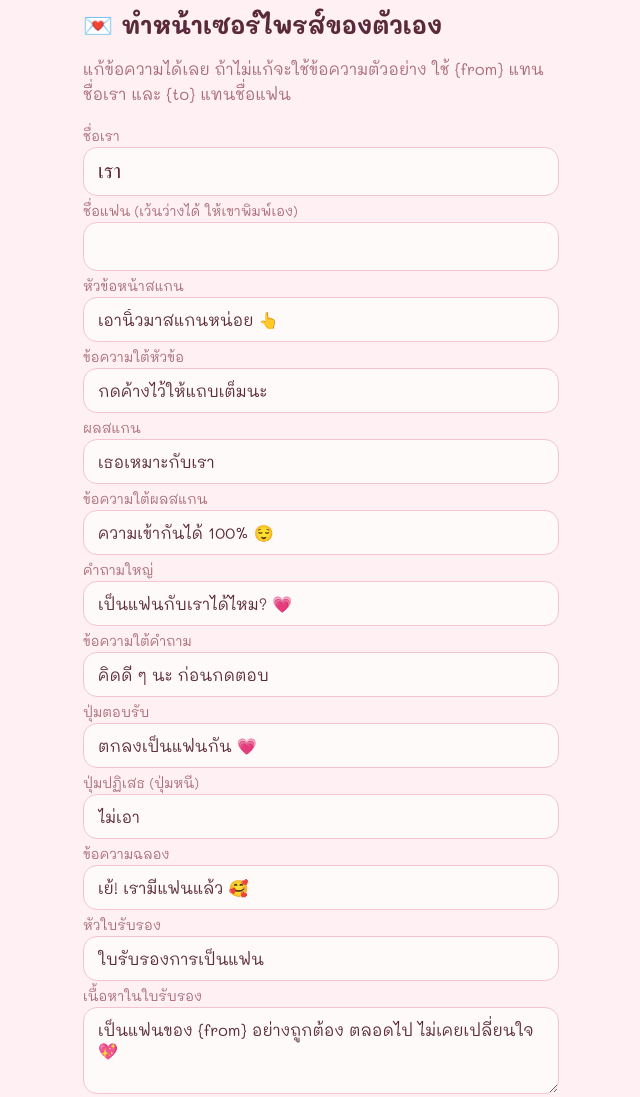
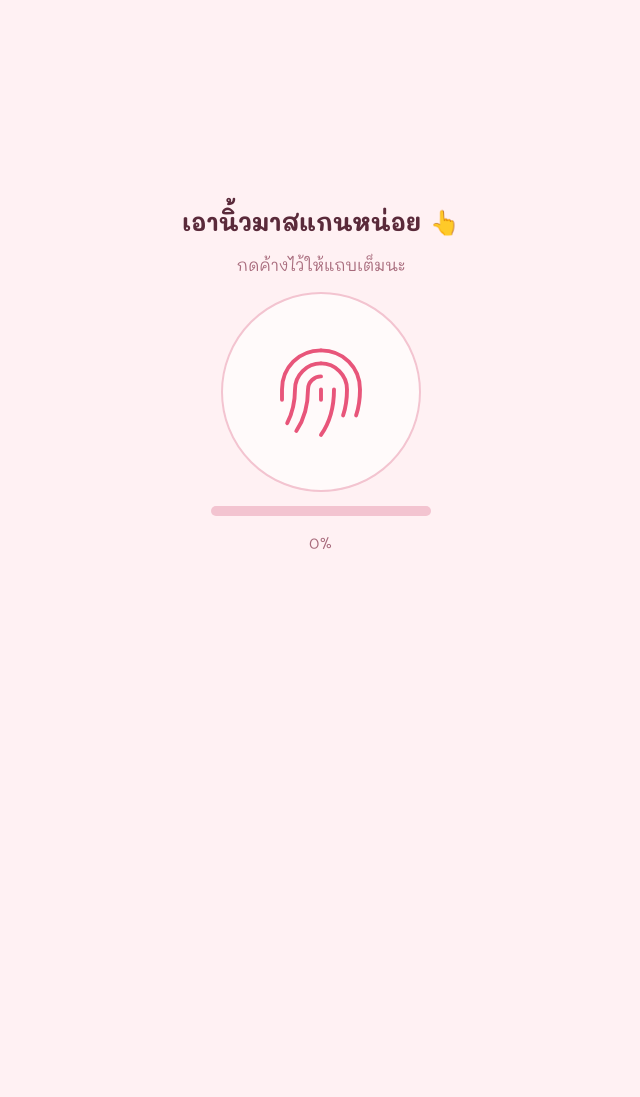
Before and after one commit to kwinkaewthai-gif/-, a plain HTML site: page index.html in a window 1280 px wide. Shown: the part 20-1117 px from the top of the page, without its empty margins (319-959 px from the left). After the commit the page ends 800 px from the top, so only its background shows below. Drawn offline with Linux system fonts and the light colour scheme; a web font is replaced by a local one.

Commit message:
Update index.html

```diff
--- a/index.html
+++ b/index.html
@@ -109,19 +109,19 @@
 
 <script>
 var F=[
-["from","ชื่อเรา","เรา"],
+["from","ชื่อเรา","Win"],
 ["to","ชื่อแฟน (เว้นว่างได้ ให้เขาพิมพ์เอง)",""],
 ["scanTitle","หัวข้อหน้าสแกน","เอานิ้วมาสแกนหน่อย 👆"],
 ["scanHint","ข้อความใต้หัวข้อ","กดค้างไว้ให้แถบเต็มนะ"],
 ["resultTitle","ผลสแกน","เธอเหมาะกับเรา"],
 ["resultSub","ข้อความใต้ผลสแกน","ความเข้ากันได้ 100% 😌"],
-["question","คำถามใหญ่","เป็นแฟนกับเราได้ไหม? 💗"],
+["question","คำถามใหญ่","รักเค้ามั้ยยย💗💗"],
 ["subQuestion","ข้อความใต้คำถาม","คิดดี ๆ นะ ก่อนกดตอบ"],
-["yes","ปุ่มตอบรับ","ตกลงเป็นแฟนกัน 💗"],
-["no","ปุ่มปฏิเสธ (ปุ่มหนี)","ไม่เอา"],
-["celebrate","ข้อความฉลอง","เย้! เรามีแฟนแล้ว 🥰"],
-["certTitle","หัวใบรับรอง","ใบรับรองการเป็นแฟน"],
-["certBody","เนื้อหาในใบรับรอง","เป็นแฟนของ {from} อย่างถูกต้อง ตลอดไป ไม่เคยเปลี่ยนใจ 💖"]
+["yes","ปุ่มตอบรับ","รักมากกกก😍😍"],
+["no","ปุ่มปฏิเสธ (ปุ่มหนี)","ไม่รักอ่ะ💔💔"],
+["celebrate","ข้อความฉลอง","รักเหมือนกานนนน🥰"],
+["certTitle","หัวใบรับรอง","Happy Anniversary 1 Month"],
+["certBody","เนื้อหาในใบรับรอง","เป็นแฟนของ {from} ไปนานๆนะ"]
 ];
 var $=function(i){return document.getElementById(i)};
 var C={},shared=false;
@@ -210,7 +210,8 @@
   dodges++;
   no.classList.add("run");
   yes.style.transition="none";
-  yes.style.transform="scale("+Math.min(1+dodges*.08,1.6)+")";
+  var mx=Math.max(1,(innerWidth-24)/yes.offsetWidth);
+  yes.style.transform="scale("+Math.min(1+dodges*.15,mx,3.2)+")";
   var r=yes.getBoundingClientRect();
   yes.style.transition="";
   var w=no.offsetWidth,h=no.offsetHeight,m=12,g=20,x=m,y=m;
@@ -250,11 +251,7 @@
 }
 
 /* boot */
-(function(){
-  var h=location.hash.slice(1);
-  if(h){try{var o=dec(h);defaults();for(var k in o)if(k in C)C[k]=String(o[k]);start(true);return}catch(e){}}
-  show("ed");
-})();
+start(true);
 </script>
 </body>
 </html>
```
